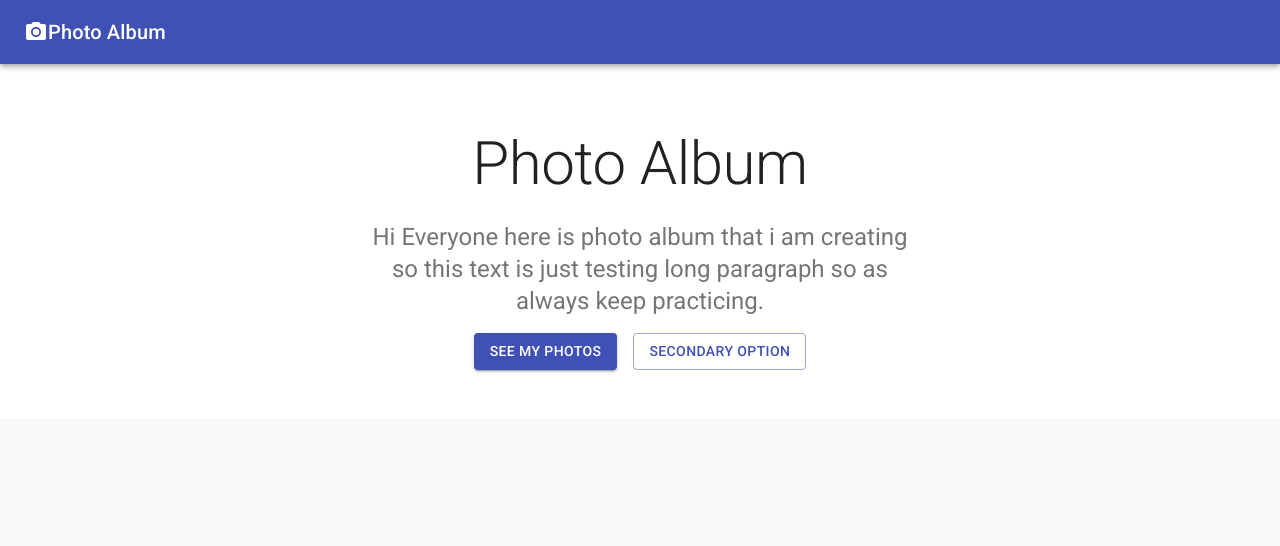
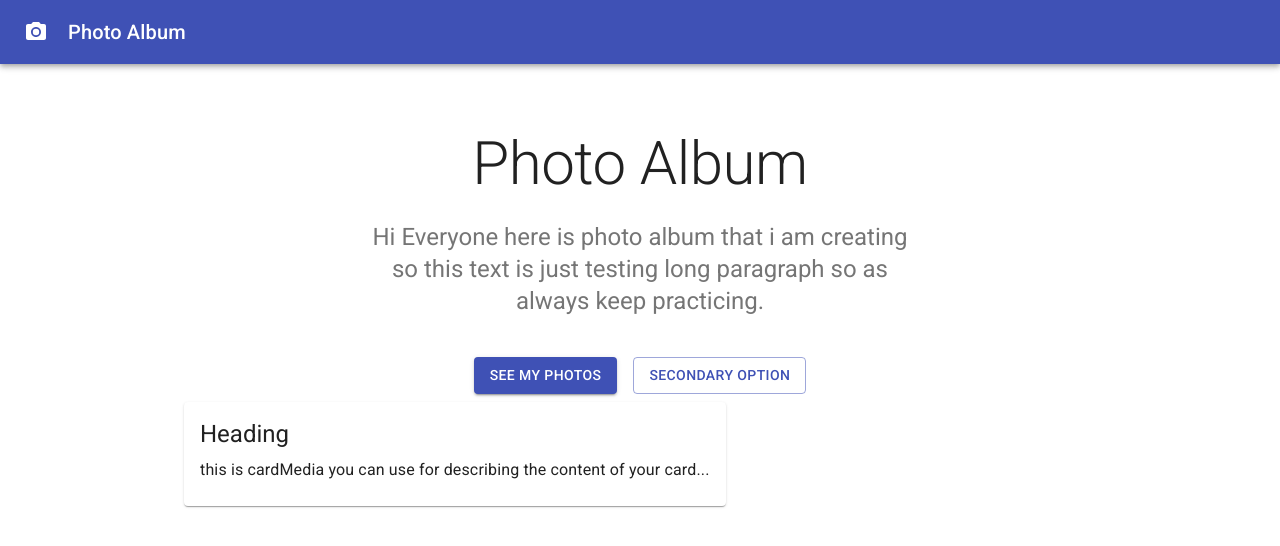
Before and after one commit to ahmedabukar01/React-Material-UI, a React (Create React App) app: page / in a window 1280 px wide. Shown: the top 546 px of the page. Built offline with nearby package versions, Linux system fonts and the light colour scheme; grey boxes are pictures that could not be loaded.

Commit message:
initial commit

```diff
--- a/src/App.js
+++ b/src/App.js
@@ -1,5 +1,5 @@
 import React from 'react'
-import {Typography, AppBar, Card, CardActions, CardMedia, Button, CssBaseline, Grid, Toolbar,Container} from '@material-ui/core'
+import {Typography, AppBar, Card, CardActions,CardContent, CardMedia, Button, CssBaseline, Grid, Toolbar,Container} from '@material-ui/core'
 import {PhotoCamera} from '@material-ui/icons'
 import useStyles from './styles'
 
@@ -10,7 +10,7 @@ const App = () => {
       <CssBaseline />
       <AppBar position="relative">
         <Toolbar>
-          <PhotoCamera />
+          <PhotoCamera className={classes.icon}/>
           <Typography variant="h6">
             Photo Album
           </Typography>
@@ -26,6 +26,7 @@ const App = () => {
             <Typography variant="h5" align="center" color="textSecondary" paragraph>
               Hi Everyone here is photo album that i am creating so this text is just testing long paragraph so as always keep practicing.
             </Typography>
+            <div className={classes.buttons}>
             <Grid container spacing={2} justifyContent="center">
               <Grid item>
                 <Button variant="contained" color="primary">
@@ -38,8 +39,30 @@ const App = () => {
                 </Button>
                 </Grid>
             </Grid>
+            </div>
           </Container>
         </div>
+        <Container maxWidth="md" className={classes.cardGrid}>
+          <Grid container spacing={4}>
+            <Grid item>
+              <Card className={classes.card}>
+                <CardMedia
+                  image="https://source.unsplash.com/random"
+                  title="image title"
+                  className={classes.cardMedia}
+                />
+                <CardContent>
+                  <Typography gutterBottom variant="h5">
+                    Heading
+                  </Typography>
+                  <Typography >
+                    this is cardMedia you can use for describing the content of your card...
+                  </Typography>
+                </CardContent>
+              </Card>
+              </Grid>
+          </Grid>
+        </Container>
         </main>
 
     </>
--- a/src/styles.js
+++ b/src/styles.js
@@ -4,6 +4,12 @@ const useStyles = makeStyles((theme)=>({
   container: {
     background: theme.palette.background.paper,
     padding: theme.spacing(8,0,6)
+  },
+  icon: {
+      marginRight: '20px'
+  },
+  buttons: {
+      marginTop: '40px'
   }
 }))
 
```
